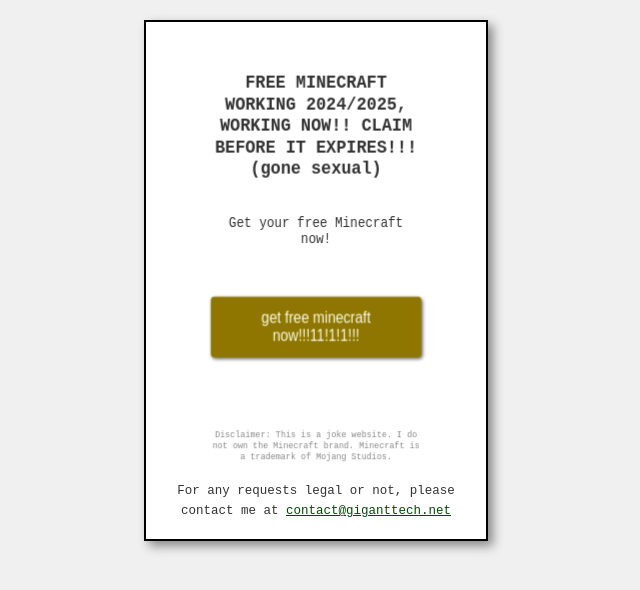
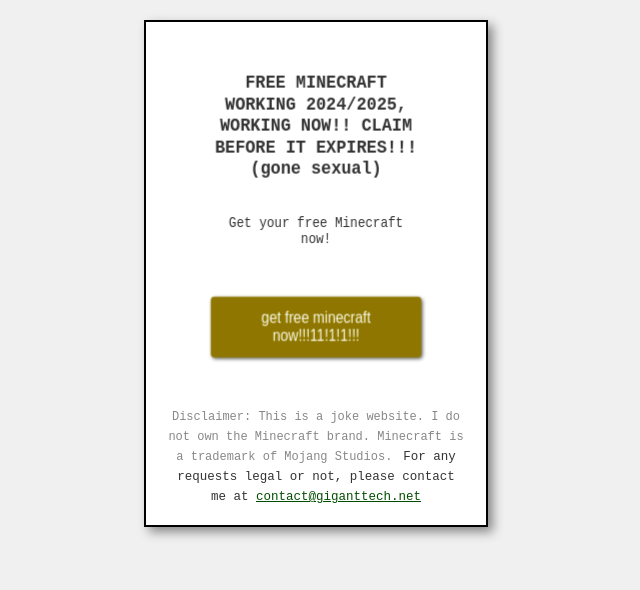
Before and after one commit to TechGigant/TechGigant.github.io, a plain HTML site: page index.html in a window 1280 px wide. Shown: the whole page, without its empty margins (324-964 px from the left). Drawn offline with Linux system fonts and the light colour scheme.

Commit message:
Aktualisieren von index.html

```diff
--- a/index.html
+++ b/index.html
@@ -129,7 +129,7 @@
         <p>Get your free Minecraft now!</p>
         <button id="free-minecraft" onclick="window.location.href='https://www.youtube.com/watch?v=dQw4w9WgXcQ'">get
             free minecraft now!!!11!1!1!!!</button><br><br>
-<p class="disclaimer">Disclaimer: This is a joke website. I do not own the Minecraft brand. Minecraft is a trademark of Mojang Studios.</p>
+<small class="disclaimer">Disclaimer: This is a joke website. I do not own the Minecraft brand. Minecraft is a trademark of Mojang Studios.</small>
 <small><small>For any requests legal or not, please contact me at <a href= "mailto: contact@giganttech.net"> contact@giganttech.net </a></small></small>
     </div>
 </body>
```
